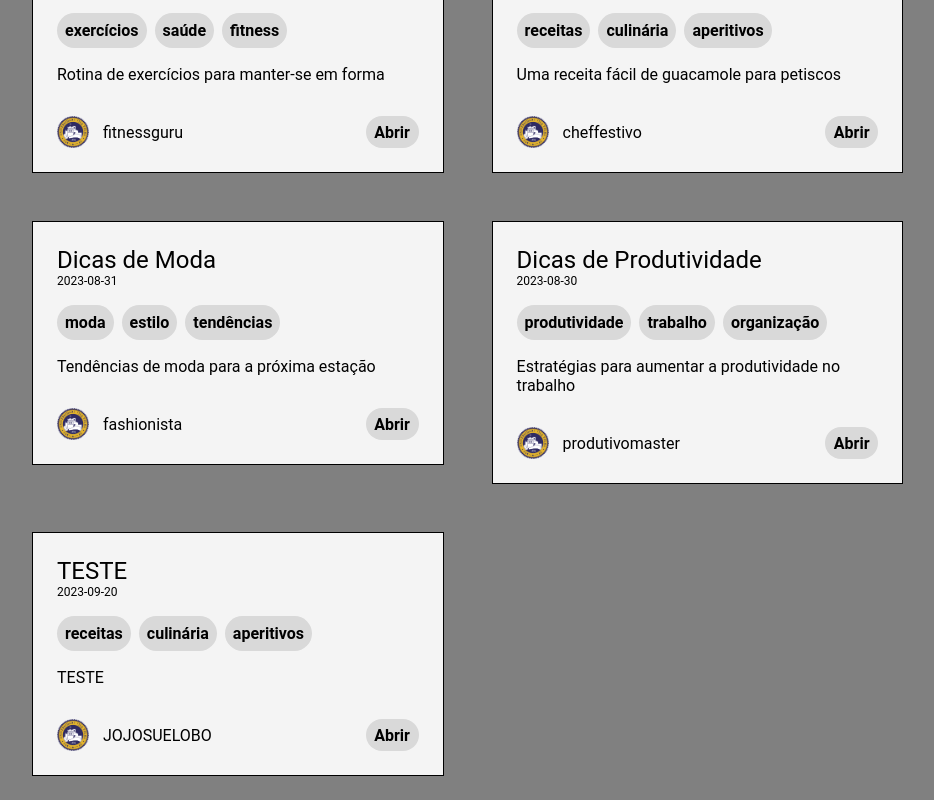
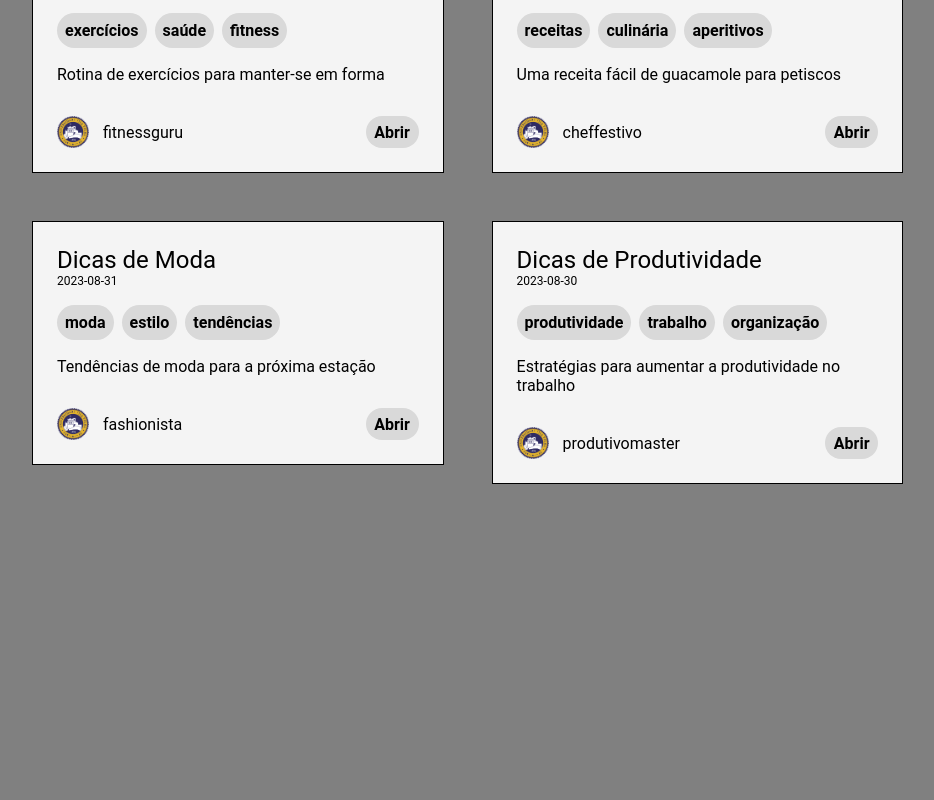
Before and after one commit to jojosuelobo/babel, a React (Vite) app: page / in a window 1280 px wide. Shown: the part 2355-3155 px from the top of the page, without its empty margins (248-1182 px from the left). After the commit the page ends 2863 px from the top, so only its background shows below. Built offline with nearby package versions, Linux system fonts and the light colour scheme; no server answers; data requests are answered from the project's data file; a web font is replaced by a local one.

Commit message:
ajustes no novoPost

```diff
--- a/data/db.json
+++ b/data/db.json
@@ -271,32 +271,6 @@
           "descricao_item": "Fazer pausas regulares para descanso"
         }
       ]
-    },
-    {
-      "id": 429,
-      "titulo": "TESTE",
-      "data_postagem": "2023-09-20",
-      "tags_relacionadas": [
-        "receitas",
-        "culinária",
-        "aperitivos"
-      ],
-      "descricao": "TESTE",
-      "nome_usuario": "JOJOSUELOBO",
-      "itens_lista": [
-        {
-          "nome_item": "One Piece",
-          "descricao_item": "Anime de pirata que estica"
-        },
-        {
-          "nome_item": "Naruto",
-          "descricao_item": "Alguma coisa sobre ninjas"
-        },
-        {
-          "nome_item": "Fluminense",
-          "descricao_item": "Salve o corintianssssss o campeão dos campeoesssssssssss"
-        }
-      ]
     }
   ]
 }
--- a/src/pages/NewPost/index.jsx
+++ b/src/pages/NewPost/index.jsx
@@ -1,6 +1,5 @@
 // eslint-disable-next-line no-unused-vars
 import styles from './NewPost.module.sass'
-//import { useNavigate } from 'react-router-dom'
 
 import { useState } from 'react'
 import { useFetch } from '../../hooks/useFetch'
@@ -11,7 +10,6 @@ export default function NewPost() {
     const [descricao, setDescricao] = useState('')
     const url = 'http://localhost:3000/posts'
     const { httpConfig, loading } = useFetch(url);
-    //const navigate = useNavigate()
 
     const handleSubmit = async (e) => {
         e.preventDefault();
@@ -47,11 +45,6 @@ export default function NewPost() {
         httpConfig(post, "POST")
 
         // Clear dos campos
-        setTitulo('')
-        //setTag([])
-        setDescricao('')
-
-        //navigate('/')
     }
 
     return (
```
